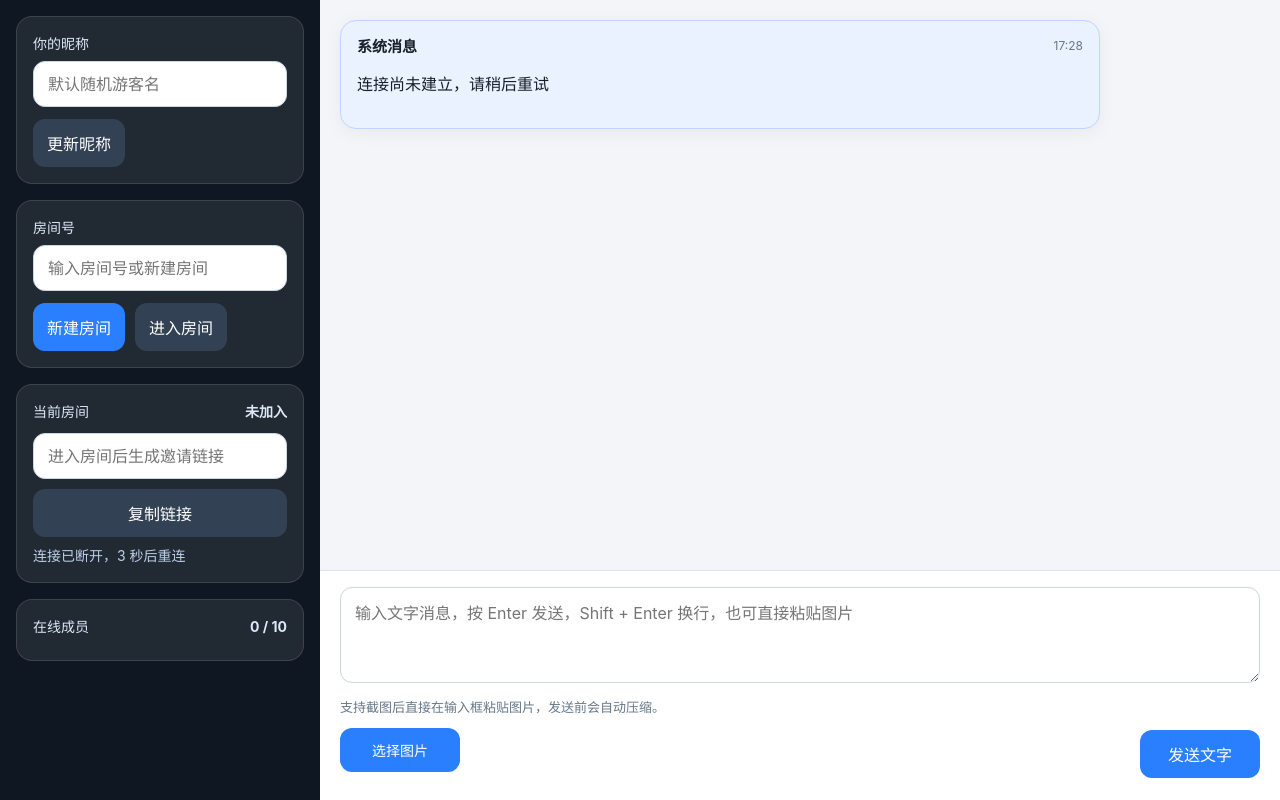
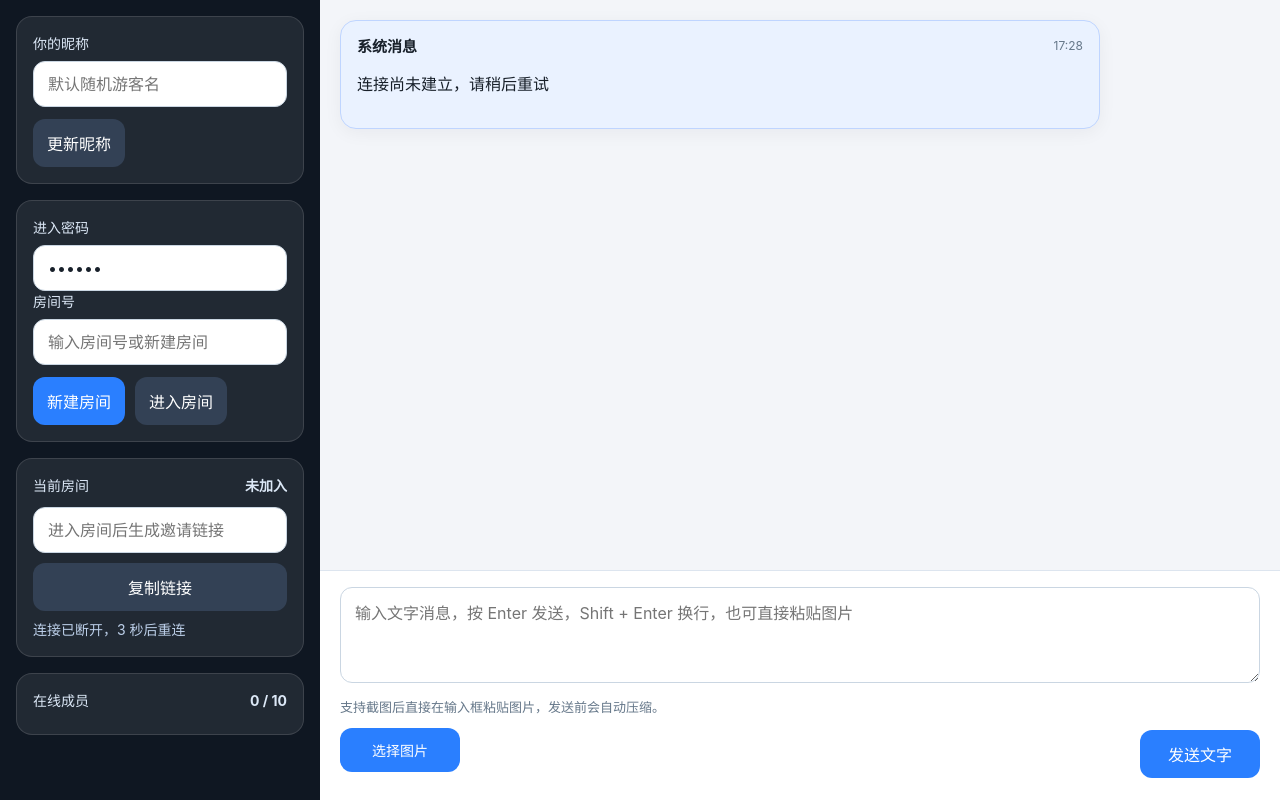
Before and after one commit to tztmr/private_chat, a website: page public/index.html in a window 1280 px wide. Both pictures are taken after a click on the button "进入房间". Drawn offline with Linux system fonts and the light colour scheme.

Commit message:
feat: require room password before joining

```diff
--- a/public/app.js
+++ b/public/app.js
@@ -20,6 +20,7 @@ const elements = {
   nicknameInput: document.getElementById("nicknameInput"),
   updateNicknameButton: document.getElementById("updateNicknameButton"),
   roomCard: document.getElementById("roomCard"),
+  passwordInput: document.getElementById("passwordInput"),
   roomInput: document.getElementById("roomInput"),
   createRoomButton: document.getElementById("createRoomButton"),
   joinRoomButton: document.getElementById("joinRoomButton"),
@@ -273,12 +274,19 @@ function joinRoom(roomId) {
     .toLowerCase()
     .replace(/[^a-z0-9]/g, "")
     .slice(0, 8);
+  const password = elements.passwordInput.value.trim();
+
+  if (!password) {
+    appendMessage({ system: true, text: "请输入进入密码" });
+    return;
+  }
 
   elements.roomInput.value = normalizedRoomId;
   send({
     type: "join",
     roomId: normalizedRoomId,
     nickname: elements.nicknameInput.value.trim(),
+    password,
   });
 }
 
--- a/public/index.html
+++ b/public/index.html
@@ -18,6 +18,8 @@
         </div>
 
         <div id="roomCard" class="card">
+          <label for="passwordInput">进入密码</label>
+          <input id="passwordInput" type="password" value="mxw888" maxlength="50" placeholder="请输入房间密码" />
           <label for="roomInput">房间号</label>
           <input id="roomInput" type="text" maxlength="8" placeholder="输入房间号或新建房间" />
           <div class="button-row">
```
Also changed, not shown: server.js (+7 -0 lines).
